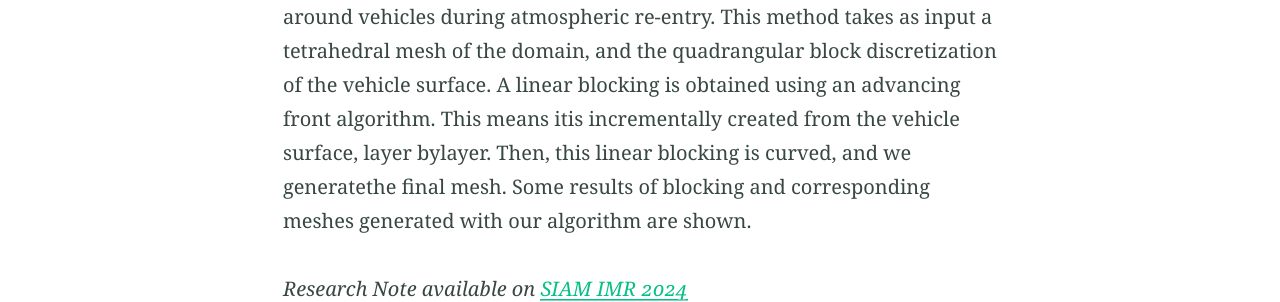
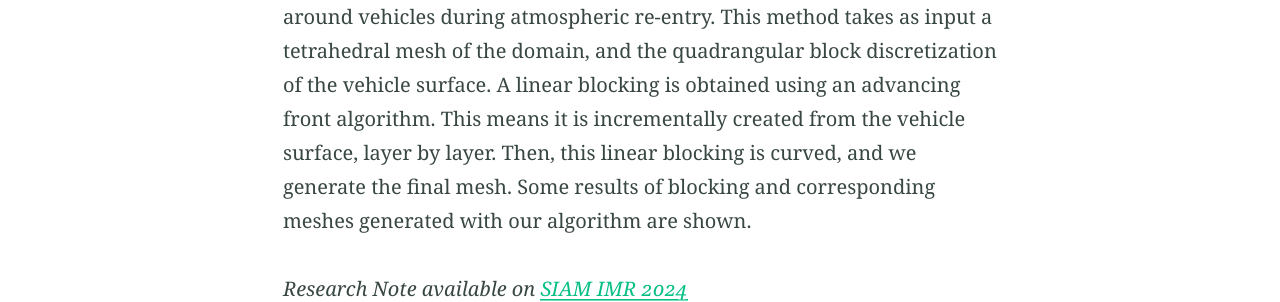
Before and after one commit to claireroche/claireroche.github.io, a Jekyll site: the page built from _posts/2024-03-07-research-note-imr.md, in a window 1280 px wide. Shown: the part 753-1055 px from the top of the page. Built offline with Jekyll 4.4.1, drawn with Linux system fonts in a browser that asks for light colours; a style sheet for code colours, icons or effects is not loaded; some of the changed text lies outside the part shown.

```diff
--- a/_posts/2024-03-07-research-note-imr.md
+++ b/_posts/2024-03-07-research-note-imr.md
@@ -8,7 +8,7 @@ feature_image: "https://raw.githubusercontent.com/claireroche/claireroche.github
 
 ##### SIAM International Meshing Roundtable Workshop 2024 (SIAM IMR 2024), Baltimore, Maryland, USA.
 
-This  work  aims  to  provide  a  method  to  generate  block-structured meshes suitable for Computational Fluid Dynamics  (CFD)  simulations  of  flows  around  vehicles  during  atmospheric re-entry.  This method takes as input a tetrahedral mesh of the domain,  and the quadrangular block discretization  of  the  vehicle  surface.   A  linear  blocking  is  obtained  using  an  advancing  front  algorithm.   This  means  itis  incrementally  created  from  the  vehicle  surface,  layer  bylayer.  Then, this linear blocking is curved, and we generatethe final mesh.  Some results of blocking and corresponding meshes generated with our algorithm are shown.
+This  work  aims  to  provide  a  method  to  generate  block-structured meshes suitable for Computational Fluid Dynamics  (CFD)  simulations  of  flows  around  vehicles  during  atmospheric re-entry.  This method takes as input a tetrahedral mesh of the domain, and the quadrangular block discretization  of  the  vehicle  surface. A linear blocking  is  obtained  using  an  advancing  front  algorithm. This  means  it is  incrementally  created  from  the  vehicle  surface,  layer  by layer. Then, this linear blocking is curved, and we generate the final mesh.  Some results of blocking and corresponding meshes generated with our algorithm are shown.
 
 <!-- more -->
 
```
